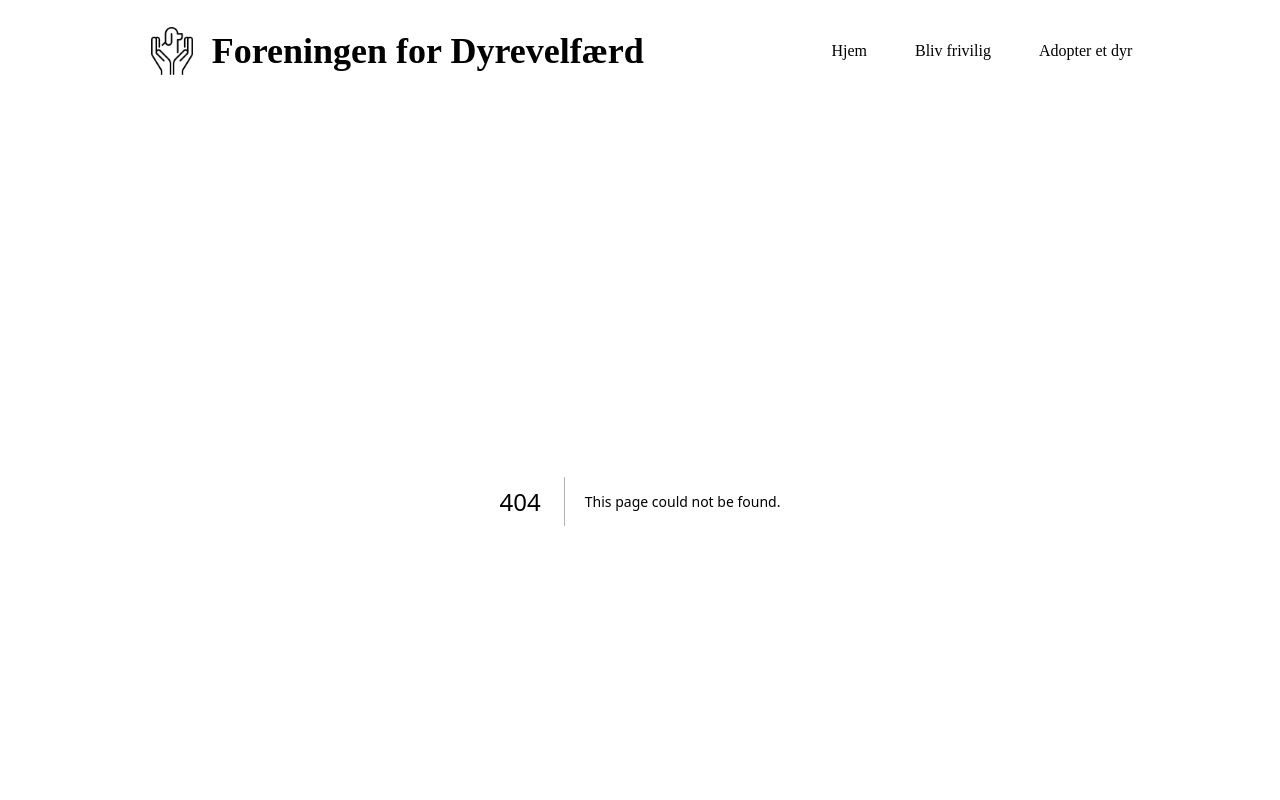
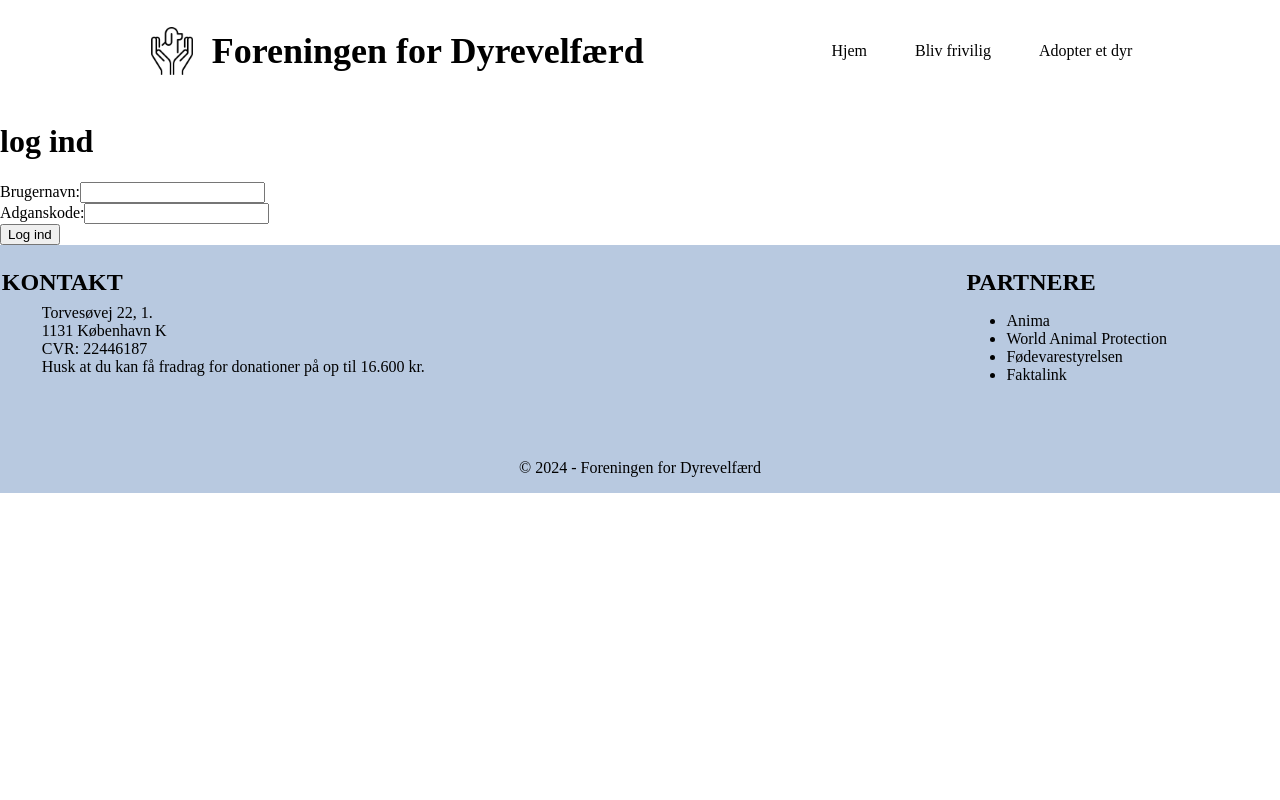
Before and after one commit to EgJo-08/Next_dyrevelfaerd, a Next.js app: page /admin in a window 1280 px wide. Before the commit this address had no page. Shown: the top 800 px of the page. Built offline with nearby package versions, Linux system fonts and the light colour scheme.

Commit message:
har tilføjet et login inde hvis man søger på /admin

```diff
--- /dev/null
+++ b/app/admin/action.js
@@ -0,0 +1,56 @@
+"use server"
+import { cookies } from "next/headers"
+import { redirect } from "next/navigation"
+import z from "zod"
+
+const loginSchema = z.object({
+    username: z.string().min(1, "Brugernavn skal udfyldes"),
+    password: z.string().min(4, "Password skal være mindst 4 karakter")
+})
+
+
+export async function LoginAction(previousState, formdata) {
+    const cookieStore = await cookies()
+    const username = formdata.get("username")
+    const password = formdata.get("password")
+
+    console.log(username, password)
+
+
+    const result = loginSchema.safeParse({username, password})
+
+    if(!result.success){
+        return{
+            values: {
+                username, password
+            },
+            errors: z.flattenError(result.error).fieldErrors
+        }
+    }
+
+
+
+    const response = await fetch("http://localhost:4000/auth/token", {
+        method: "POST",
+        headers: {
+            "Content-Type": "application/json"
+        },
+        body: JSON.stringify({ username, password })
+    })
+
+
+
+
+    if(!response.ok) {
+        return{
+            values: {username, password},
+            errors:     {form: ["forkert brugernavn eller adganskode"]}
+        }
+    }
+
+
+    const data = await response.json()
+    cookieStore.set("token", data.token)
+    cookieStore.set("validUntil", data.validUntil)
+    redirect("/admin/dashboard")
+}
--- /dev/null
+++ b/app/admin/page.jsx
@@ -0,0 +1,36 @@
+"use client"
+
+import { LoginAction } from "./action"
+import { useActionState } from "react"
+
+const initialState = {
+    values: {
+        username: "",
+        password: ""
+    },
+    errors: undefined
+}
+
+export default function LoginPage(){
+    const [state, formAction, isPending] = useActionState(LoginAction, initialState)
+    return(
+        <>
+        <h1>log ind</h1>
+
+        <form action={formAction}>
+            <div>
+                <label htmlFor="username">Brugernavn:</label>
+                <input type="text" name="username" id="username" defaultValue={state.values.username}/>
+                {state.errors?.username && <p>{state.errors.username}</p>}
+            </div>
+            <div>
+                <label htmlFor="password">Adganskode:</label>
+                <input type="password" name="password" id="password" defaultValue={state.values.password} />
+                {state.errors?.password && <p>{state.errors.password}</p>}
+            </div>
+            {state.errors?.form && (<p>{state.errors.form}</p>)}
+            <button type="submit" disabled={isPending}>{isPending ? "Logger ind..." : "Log ind"}</button>
+        </form>
+        </>
+    )
+}
--- a/package.json
+++ b/package.json
@@ -13,7 +13,8 @@
     "general-purpose-rest-api": "github:rts-cmk/dyrevelfaerd-api",
     "next": "16.2.6",
     "react": "19.2.4",
-    "react-dom": "19.2.4"
+    "react-dom": "19.2.4",
+    "zod": "^4.4.3"
   },
   "devDependencies": {
     "@tailwindcss/postcss": "^4",
```
Also changed, not shown: app/admin/dashboard/page.jsx (added, +20 -0 lines), 1 other file (tests, documents, lock files or other folders).
